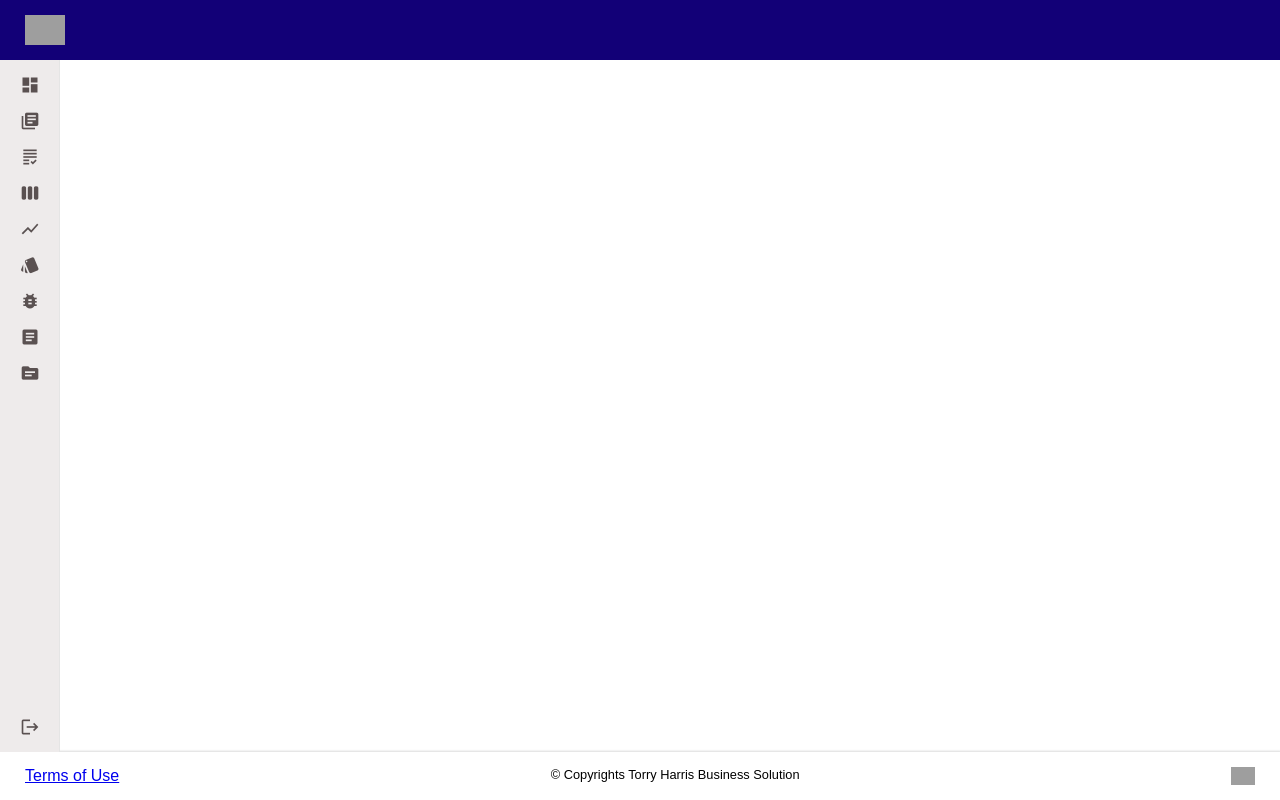
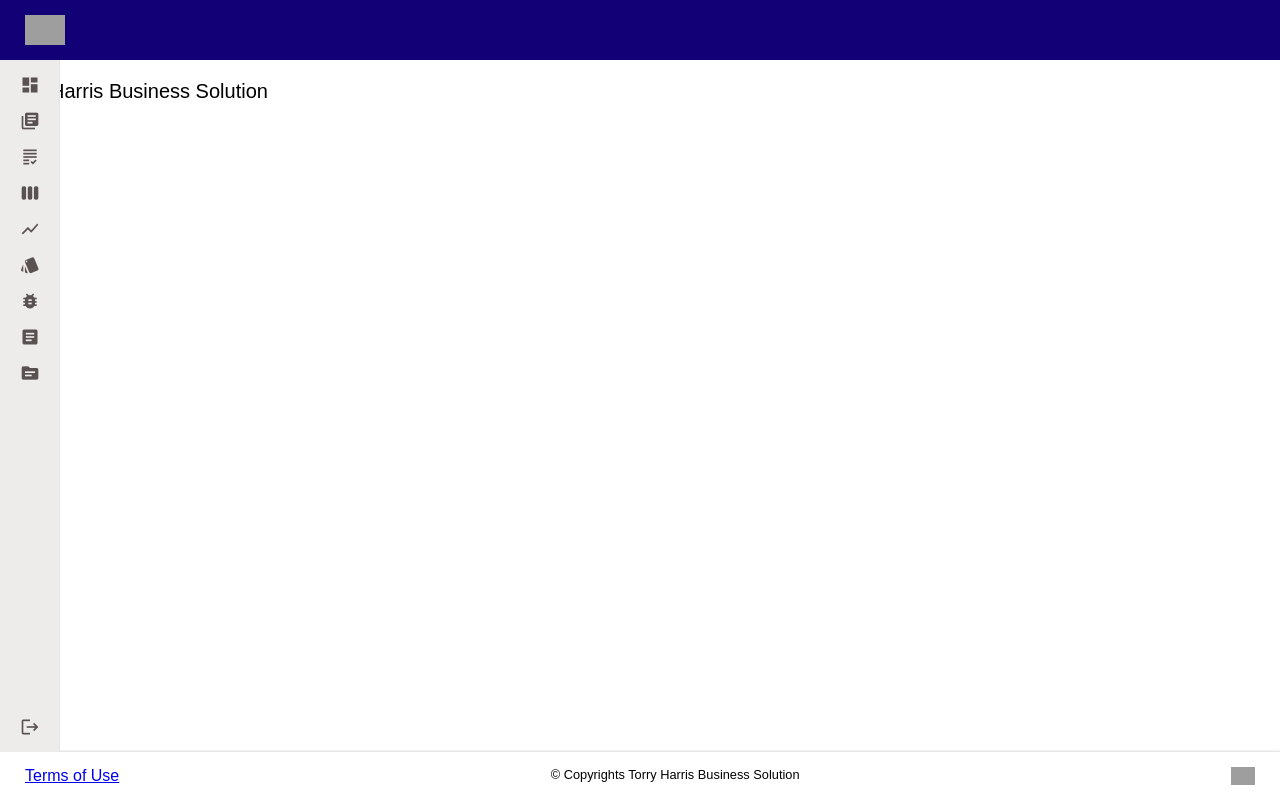
Before and after one commit to Aksh220/NavBar, an Angular app: page /navbar in a window 1280 px wide. Built offline with nearby package versions, Linux system fonts and the light colour scheme; grey boxes are pictures that could not be loaded.

Commit message:
2 files modified, 1 added

```diff
--- /dev/null
+++ b/src/app/dashboard/dashboard.component.css
@@ -0,0 +1,5 @@
+p {
+  font-size: 20px;
+  position: absolute;
+
+}
--- a/src/app/dashboard/dashboard.component.ts
+++ b/src/app/dashboard/dashboard.component.ts
@@ -2,6 +2,7 @@ import { Component } from '@angular/core';
 
 @Component({
   selector: 'dashboard-section',
-  template:`<p> Torry Harris Business Solution </p>`
+  template:`<p> Torry Harris Business Solution </p>`,
+  styleUrls :['dashboard.component.css']
 })
 export class DashboardComponent { }
--- a/src/app/navbar/navbar.component.html
+++ b/src/app/navbar/navbar.component.html
@@ -65,4 +65,7 @@
     </li>
   </ul>
 </nav>
+<div class="content">
+ <dashboard-section></dashboard-section>
+</div>
 <footer-section></footer-section>
```
